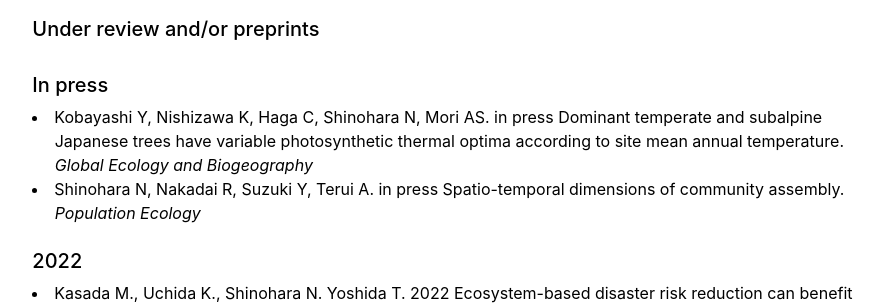
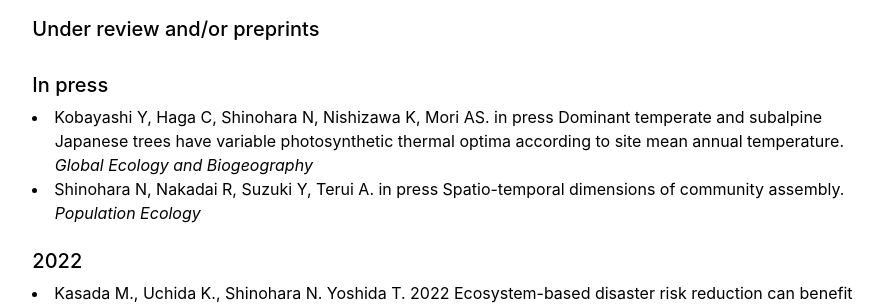
Before and after one commit to snaoto/snaoto.github.io, a Jekyll site: the page built from index.md, in a window 1280 px wide. Shown: the part 777-1082 px from the top of the page, without its empty margins (197-1082 px from the left). Built offline with Jekyll 4.4.1, drawn with Linux system fonts in a browser that asks for light colours.

```diff
--- a/_includes/publications.html
+++ b/_includes/publications.html
@@ -25,7 +25,7 @@
     <h5>Under review and/or preprints</h5>
 
     <br><h5>In press</h5>
-    <li>Kobayashi Y, Nishizawa K, Haga C, Shinohara N, Mori AS. in press Dominant temperate and subalpine Japanese trees have variable photosynthetic thermal optima according to site mean annual temperature. <i>Global Ecology and Biogeography</i> </li>
+    <li>Kobayashi Y, Haga C, Shinohara N, Nishizawa K, Mori AS. in press Dominant temperate and subalpine Japanese trees have variable photosynthetic thermal optima according to site mean annual temperature. <i>Global Ecology and Biogeography</i> </li>
     <li>Shinohara N, Nakadai R, Suzuki Y, Terui A. in press Spatio-temporal dimensions of community assembly. <i>Population Ecology</i> </li>
 
     <br><h5>2022</h5>
```
